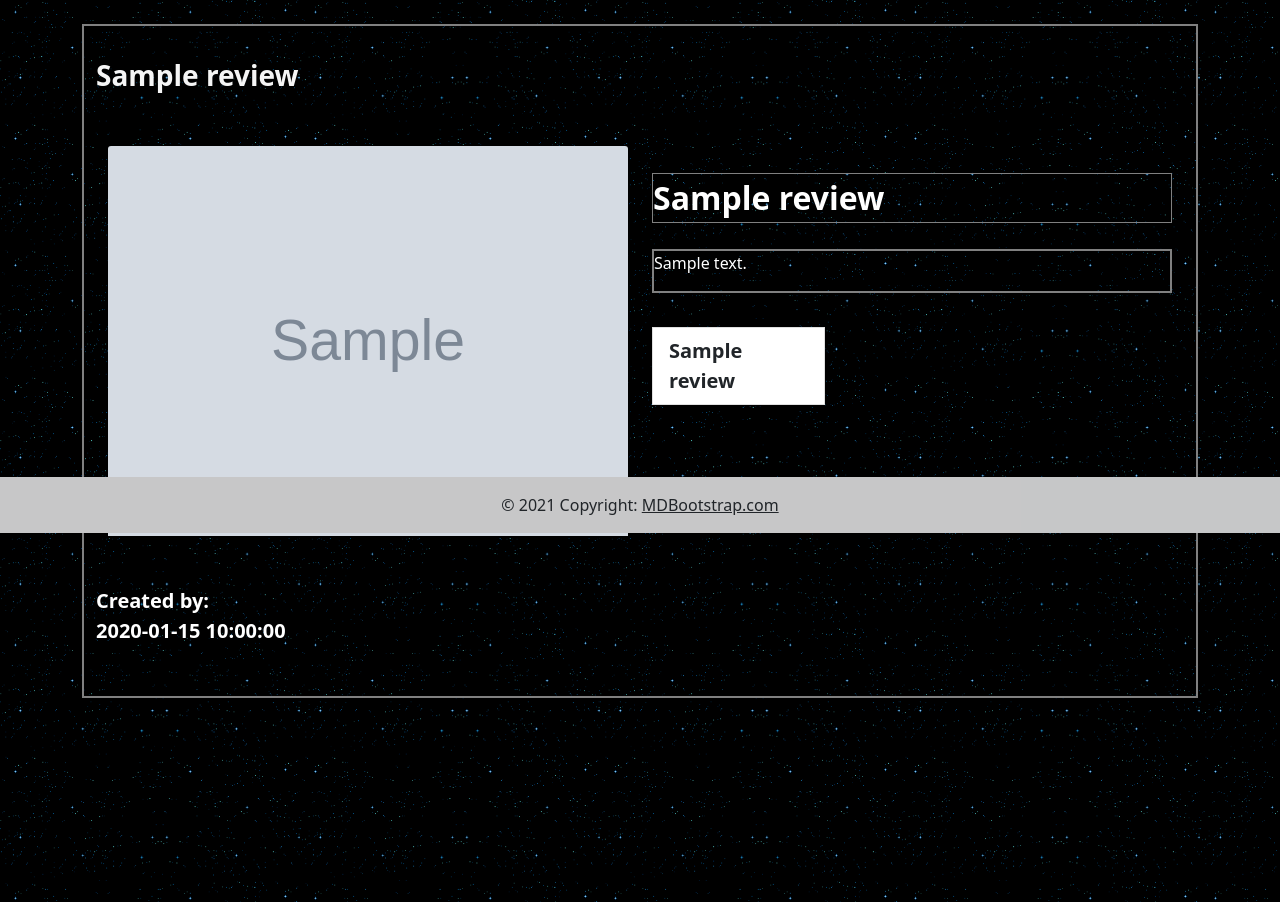
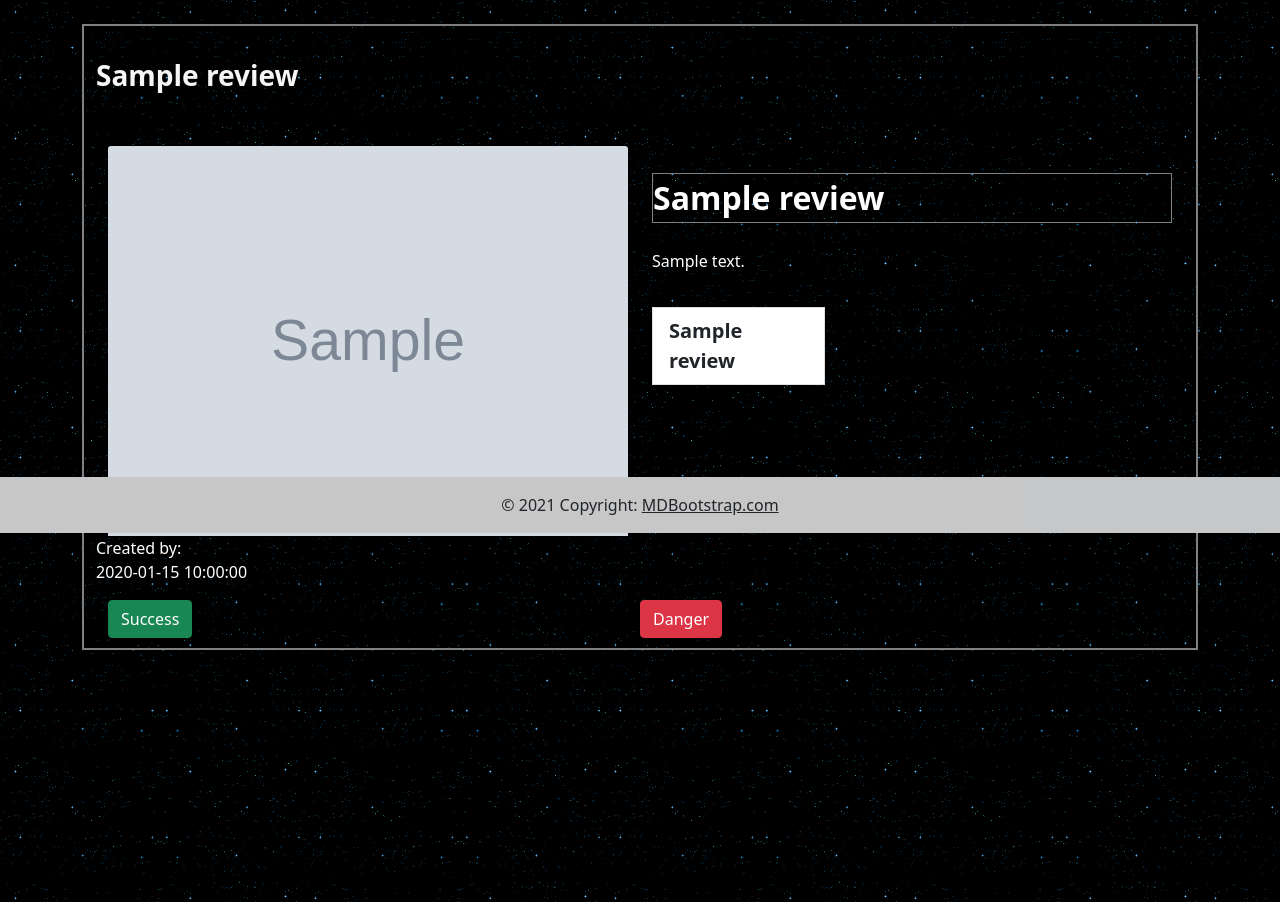
Before and after one commit to famouswelshman/16bit-reviews, a Flask app: template templates/open_review.html in a window 1280 px wide. Shown: the part 267-1169 px from the top of the page. Run offline with Flask 2, Linux system fonts and the light colour scheme; the template is opened without the code that fills it: most values are stand-ins (such as "Sample title", 1, 10 or a date in 2020); grey boxes marked "Sample" are stand-in pictures; some libraries are stand-ins or nearby versions.

Commit message:
updated grid layout for open review

```diff
--- a/templates/open_review.html
+++ b/templates/open_review.html
@@ -15,19 +15,36 @@
       </div>
 
       <div class="col-lg-6" style="color: white;" height: 500px;>
-        <h2 class="card-text" style="border: 0.5px solid grey;">{{ review.game_name }}</h2>
-        <div class="col-md-12" style="border: 2px solid grey;">
+        <h2 class="card-text" style="border: 0.1px solid grey;">{{ review.game_name }}</h2>
+        <div class="col-md-12">
           <p class="review-info">
             {{ review.review_input }}
           </p>
         </div>
-      <div class="col-lg-4">
-        <h5 class="list-group-item">{{ review.console_name }}</h5>
+        <div class="col-lg-4">
+          <h5 class="list-group-item">{{ review.console_name }}</h5>
+        </div>
       </div>
-    </div>
-    <h5>
       <p class="row" style="color: white;">Created by:<br>{{ review.created_by }}</p>
-    </h5>
 
 
-  {% endblock %}
+
+    <div class="row justify-content-center">
+     <div class="col-6">
+      <button type="button" class="btn btn-success">Success</button>
+     </div>
+     <div class="col-6">
+      <button type="button" class="btn btn-danger">Danger</button>
+     </div>
+     <br>
+     <br>
+
+
+
+
+
+
+
+
+
+      {% endblock %}
```
Also changed, not shown: templates/home.html (+4 -4 lines).
